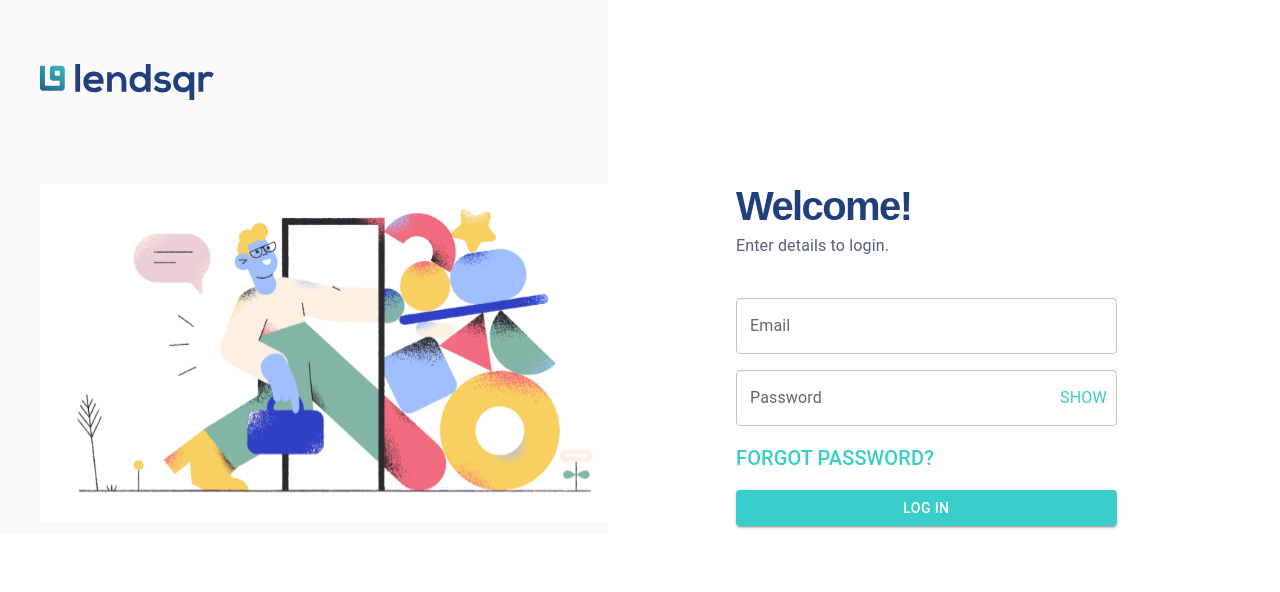
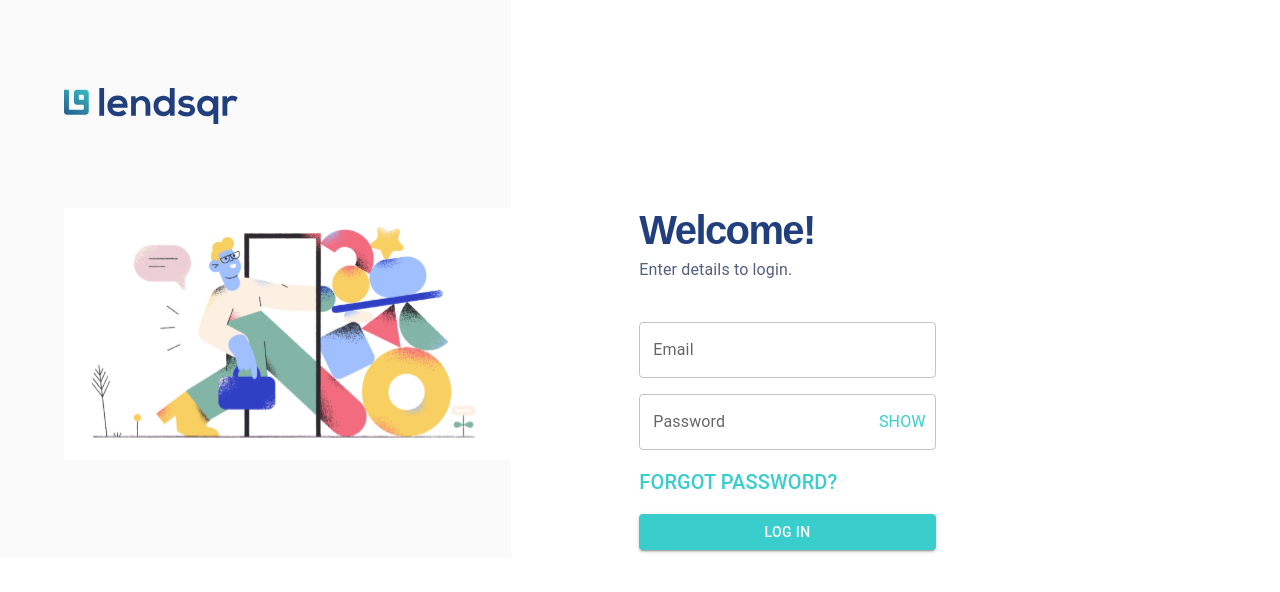
Before and after one commit to dominic-source/lendsqr-fe-test, a React (Create React App) app: page / in a window 1280 px wide. Shown: the top 592 px of the page. Built offline with nearby package versions, Linux system fonts and the light colour scheme.

Commit message:
still about to test

```diff
--- a/src/components/MainDashboard.tsx
+++ b/src/components/MainDashboard.tsx
@@ -53,12 +53,12 @@ const MainDashboard:React.FC = () => {
     return (
         <div className='contains-all'>
             <div className='top-dashboard-item'>
-                                <img src='svg/briefcase 1.svg' alt='' className='image-style' />
+                                <img src='/svg/briefcase 1.svg' alt='' className='image-style' />
                             <div className='top-dashboard-name'>Switch Organization</div> </div>
 
 
            <div className='top-dashboard-item spacing'>
-                                <img src='svg/home 1.svg' alt='' className='image-style' />
+                                <img src='/svg/home 1.svg' alt='' className='image-style' />
                             <div className='top-dashboard-name top-dashboard-name-next'>Dashboard</div> </div>
 
 
@@ -67,7 +67,7 @@ const MainDashboard:React.FC = () => {
                 <div className='customers'>Customers</div>
                     {customersCompletedItem.map((item) => {
                             return <div className='item' tabIndex= {0} > <div className='list-of-items'>
-                                <img src={`svg/${item.icon}.svg`} alt='' className='image-style' />
+                                <img src={`/svg/${item.icon}.svg`} alt='' className='image-style' />
                             <div className='items-name'>{item.item}</div></div></div>
                                                             })
                     }
@@ -77,7 +77,7 @@ const MainDashboard:React.FC = () => {
                 <div className='customers'>Business</div>
                 {businessesCompletedItem.map((item) => {
                             return <div className='item' tabIndex= {0}> <div className='list-of-items'>
-                                <img src={`svg/${item.icon}.svg`} alt='' className='image-style' />
+                                <img src={`/svg/${item.icon}.svg`} alt='' className='image-style' />
                             <div className='items-name'>{item.item}</div></div></div>
                                                             })
                     }
@@ -86,7 +86,7 @@ const MainDashboard:React.FC = () => {
                 <div className='customers'>Setting</div>
                 {settingsCompletedItem.map((item) => {
                             return <div className='item' tabIndex= {0}> <div className='list-of-items'>
-                                <img src={`svg/${item.icon}.svg`} alt='' className='image-style' />
+                                <img src={`/svg/${item.icon}.svg`} alt='' className='image-style' />
                             <div className='items-name'>{item.item}</div></div></div>
                                                             })
                     }
--- a/src/css/App.css
+++ b/src/css/App.css
@@ -1,15 +1,13 @@
+@media screen {
   @font-face {
     font-family: 'avenir-next';
     src: url("../fonts/avenir-next/AvenirNextLTPro-Bold.otf") format("otf"), url("../fonts/avenir-next/AvenirNextLTPro-Regular.otf") format("otf"), url("../fonts/avenir-next/AvenirNextLTPro-It.otf") format("otf"); }
-
   @font-face {
     font-family: 'work-sans';
     src: url("../fonts/WorkSans-Italic-VariableFont_wght.ttf") format("ttf"); }
-
   @font-face {
     font-family: 'roboto';
     src: url("../fonts/Roboto/Roboto-Regular.ttf") format("ttf"); }
-
   .details-login {
     font-family: "avenir-next", sans-serif;
     font-size: 20px;
@@ -18,7 +16,6 @@
     letter-spacing: 0.1em;
     text-align: left;
     color: #545F7D; }
-
   .forgot_password_style {
     font-family: "avenir-next", sans-serif;
     font-size: 12px;
@@ -27,17 +24,16 @@
     letter-spacing: 0.1em;
     text-align: left;
     color: #39CDCC; }
-
   .forgot_password_style:hover, .forgot_password_style:active {
     cursor: pointer;
     transform: scale(1.01); }
-
+  .img {
+    width: 100%;
+    height: 100%; }
   .login {
     background-color: #39CDCC !important; }
-
   .login:hover {
     background-color: #213F7D !important; }
-
   .show {
     font-family: "avenir-next", sans-serif;
     font-size: 20px;
@@ -46,7 +42,6 @@
     letter-spacing: 0.1em;
     text-align: center;
     color: #39CDCC; }
-
   .welcome_color {
     font-family: "avenir-next", sans-serif;
     font-size: 40px;
@@ -56,29 +51,24 @@
     text-align: left;
     color: #213F7D;
     margin-bottom: 0; }
-
   /*                             Top Navigation                                     */
   .icon {
     padding-top: 10px;
     color: white; }
-
   .icon-notification {
     color: #213F7D; }
-
   .nav {
     position: fixed;
     left: 0px;
     top: 0px;
     z-index: 4;
     box-sizing: border-box; }
-
   .navigation {
     position: fixed;
     background-color: white;
     height: 100px;
     min-width: 1400px;
     box-sizing: border-box; }
-
   .search {
     width: 400px;
     border-radius: 5px;
@@ -91,19 +81,15 @@
     letter-spacing: 0.1em;
     text-align: left;
     color: #545F7D; }
-
   .search_button {
     position: relative;
     display: flex;
     width: 400px;
     height: 40px; }
-
   .search:focus, .search:active {
     outline: #39CDCC 1px solid; }
-
   .search:hover {
     border: #39CDCC 1px solid; }
-
   .search_icon {
     width: 56px;
     height: 40px;
@@ -114,7 +100,6 @@
     position: absolute;
     top: 0;
     right: 0; }
-
   .search::placeholder {
     opacity: 0.7;
     font-family: "work-sans", sans-serif;
@@ -124,7 +109,6 @@
     letter-spacing: 0.1em;
     text-align: left;
     color: #545F7D; }
-
   .top-anchor-tag {
     font-family: "roboto", sans-serif;
     font-size: 16px;
@@ -133,7 +117,6 @@
     letter-spacing: 0em;
     text-align: left;
     color: #213F7D; }
-
   /*                            End of Top Navigation                                     */
   /*                             Left Navigation                                     */
   .contains-all {
@@ -210,16 +193,13 @@
       margin-bottom: 10px;
       border-bottom: 1px solid rgba(33, 63, 125, 0.06);
       box-shadow: 3px 5px 20px rgba(0, 0, 0, 0.04); }
-
   .container::-webkit-scrollbar {
     width: 5px;
     height: 8px;
     background-color: rgba(229, 229, 229, 0.1); }
-
   .container::-webkit-scrollbar-thumb {
     background-color: #39CDCC;
     border-radius: 50em; }
-
   /*                            End of Left Navigation                                     */
   /*                             Users section                                             */
   .top-covering-all-item {
@@ -271,7 +251,6 @@
       text-align: left;
       color: #213F7D;
       margin-bottom: 20px; }
-
   /*                            End of Users section                                             */
   /*                              List of Users section                                          */
   .table {
@@ -334,7 +313,6 @@
       padding-top: 15px;
       padding-bottom: 15px;
       font-size: 12px; }
-
   /*                              End List of Users section                                          */
   /*                              Search for Users section                                          */
   .search-control {
@@ -396,7 +374,6 @@
           cursor: pointer;
           height: 42px;
           transition: height 0.1s ease-in-out; }
-
   /*                              End of Search for Users section                                          */
   /*                              view details of Users                                                    */
   .details {
@@ -430,7 +407,6 @@
       letter-spacing: 0.1em;
       text-align: left;
       color: #545F7D; }
-
   /*                             End view details of Users                                                    */
   /*                              User Details page                                                           */
   .user-details {
@@ -441,7 +417,6 @@
     letter-spacing: 0.1em;
     text-align: left;
     color: #213F7D; }
-
   .user-details-back-button {
     font-family: "work-sans", sans-serif;
     font-size: 16px;
@@ -453,14 +428,12 @@
     display: flex;
     width: 200px;
     user-select: none; }
-
   .user-details-back-button:hover,
   .user-details-back-button:active,
   .user-details-back-button:focus {
     cursor: pointer;
     transform: scale(0.9);
     transition: cubic-bezier(0.55, 0.085, 0.68, 0.53); }
-
   .user-details-base {
     box-sizing: border-box;
     background: #FFFFFF;
@@ -529,5 +502,4 @@
       padding-bottom: 10px; }
     .user-details-base .user-typography-pages-current:hover, .user-details-base .user-typography-pages:hover {
       cursor: pointer; }
-
-/*                            End of User Details page                                                           */
+  /*                            End of User Details page                                                           */ }
--- a/src/pages/Login.tsx
+++ b/src/pages/Login.tsx
@@ -9,7 +9,8 @@ import { Typography,
          OutlinedInput,
          InputLabel,
          InputAdornment,
-         FormControl
+         FormControl,
+         Container,
        } from '@mui/material';
 import '../css/App.css';
 import { styled } from '@mui/material/styles';
@@ -73,17 +74,17 @@ const Login:React.FC = () => {
 
     return (
         <div>
-            <Grid container spacing={8}>
-                <Grid  xs={12} sm={6} md={6} sx={{pl:{sm:6,md:12},pt:{sm:10,md:15}, bgcolor:'rgb(229, 229, 229,0.2)'}}>
+            <Grid container spacing={{xs:0,sm:3, md:5}}>
+                <Grid  xs={12} sm={5} md={5} sx={{pl:{xs:0, sm:6,md:12},pt:{sm:10,md:15}, bgcolor:'rgb(229, 229, 229,0.2)'}}>
 
-                    <Box pb={10}>
+                    <Box pb={{xs:1,sm:5,md:10}}>
                         <img src='lendsqr_logo.svg' alt='lendsqr logo'/>
                     </Box>
                     <Box>
                         <img src='pablo-sign-in 1.svg' alt='lendsqr' className='img'/>
                     </Box>
                 </Grid>
-                <Grid  xs={12} sm={6} md={6} sx={{pl:{sm:10,md:15}, pt:{sm:10,md:25}}}>
+                <Grid  xs={12} sm={5} md={5} sx={{pl:{xs:0, sm:10,md:15}, pt:{sm:10,md:25}}}>
                 <Box p={1} sx={{ pb: {xs: 1, sm: 2,md: 4 }}}>
                     <h1 className='welcome_color'>Welcome!</h1>
                     <Typography className="details-login">Enter details to login.</Typography>
--- a/src/scss/App.scss
+++ b/src/scss/App.scss
@@ -1,3 +1,6 @@
+@media screen {
+
+
 @font-face {
     font-family: 'avenir-next';
     src: url('../fonts/avenir-next/AvenirNextLTPro-Bold.otf') format('otf'),
@@ -51,6 +54,10 @@ $size2: 40px;
     transform: scale(1.01);
 }
 
+.img{
+    width: 100%;
+    height: 100%;
+}
 
 .login{
     background-color:$primary-color !important;
@@ -525,3 +532,5 @@ $size2: 40px;
 }
 
 /*                            End of User Details page                                                           */
+
+}
--- /dev/null
+++ b/src/scss/AppMobile.scss
@@ -0,0 +1 @@
+// @media
```
Also changed, not shown: 1 other file (tests, documents, lock files or other folders). Lines whose indentation alone changed are shown as unchanged.
